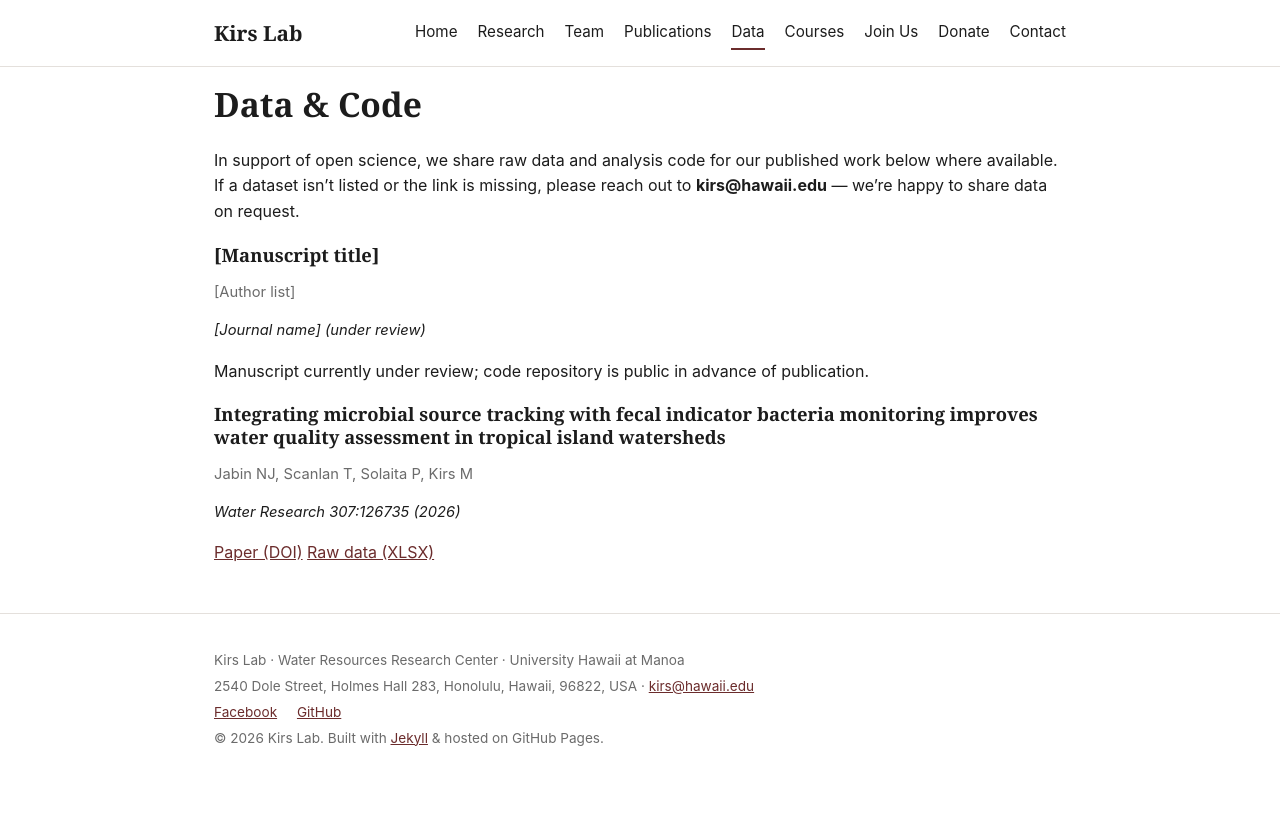
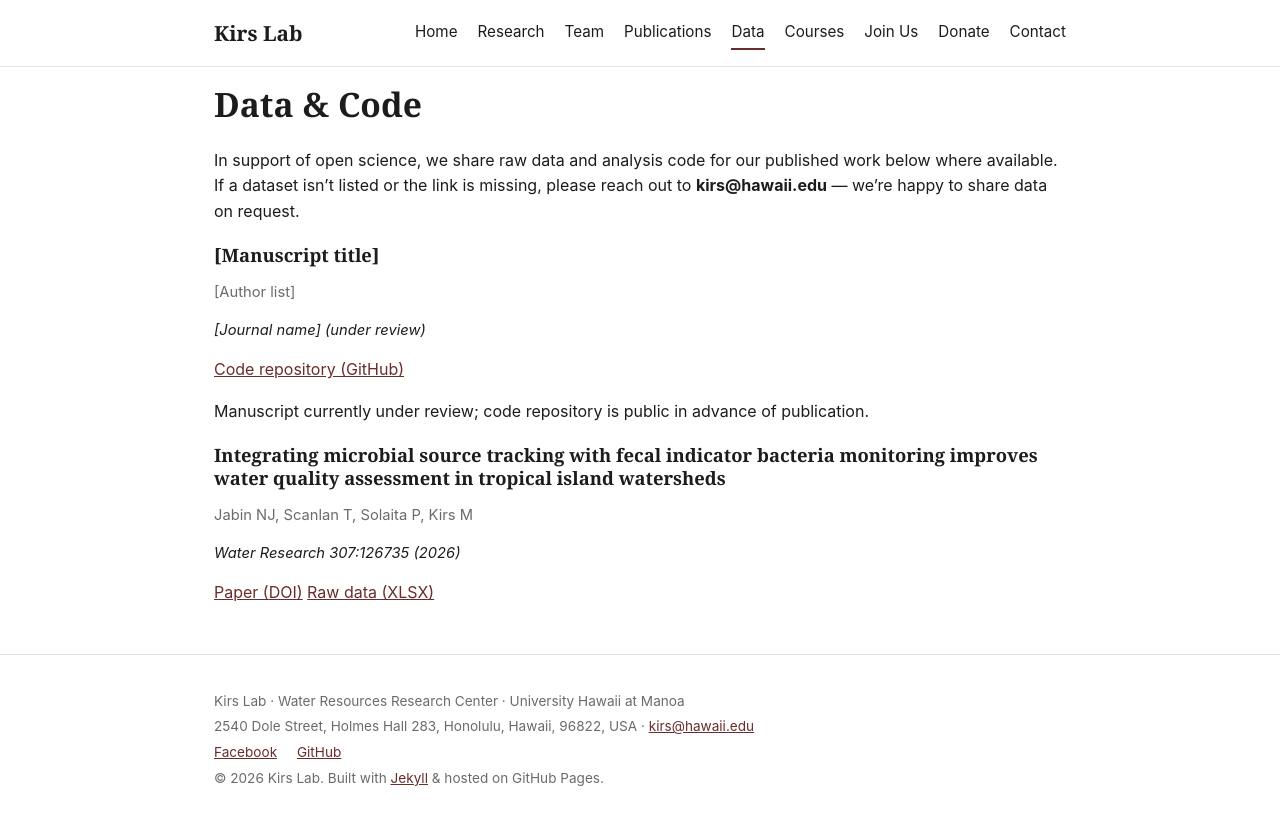
Before and after one commit to MarekKirs/marekkirs.github.io, a Jekyll site: the page built from data.md, in a window 1280 px wide. Shown: the top 825 px of the page. Built offline with Jekyll 4.4.1, drawn with Linux system fonts in a browser that asks for light colours.

Commit message:
Update data.md

```diff
--- a/data.md
+++ b/data.md
@@ -19,6 +19,7 @@ we're happy to share data on request.
     <p class="pub-venue">{{ d.venue }}</p>
     <div class="dataset-links">
       {% if d.doi_url and d.doi_url != "" %}<a href="https://doi.org/{{ d.doi_url }}">Paper (DOI)</a>{% endif %}
+      {% if d.repo_url and d.repo_url != "" %}<a href="{{ d.repo_url }}">Code repository (GitHub)</a>{% endif %}
       {% if d.raw_data_file and d.raw_data_file != "" %}<a href="{{ d.raw_data_file | relative_url }}">Raw data (XLSX)</a>{% endif %}
       {% if d.code_file and d.code_file != "" %}<a href="{{ d.code_file | relative_url }}">Analysis code (TXT)</a>{% endif %}
     </div>
```
